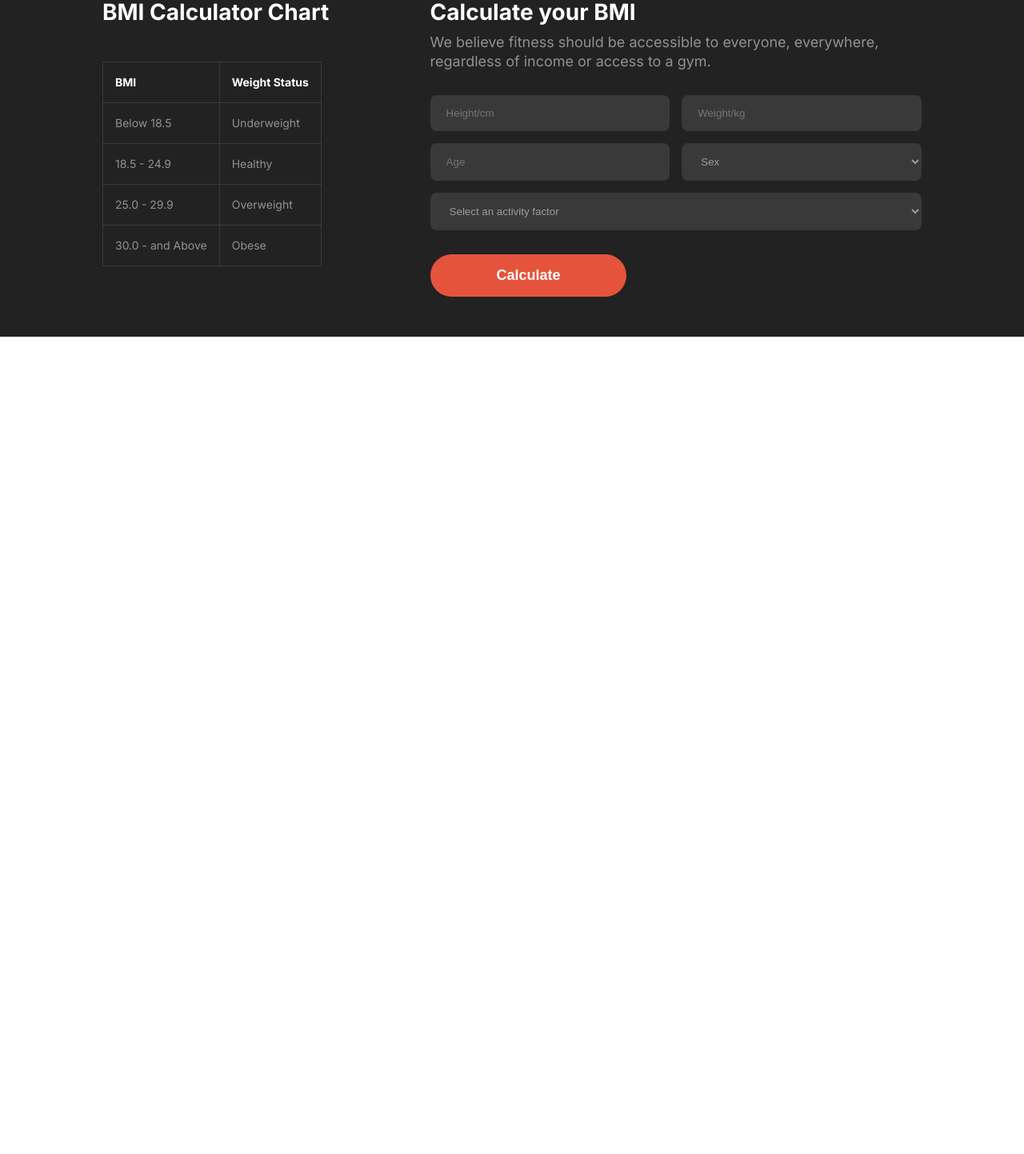
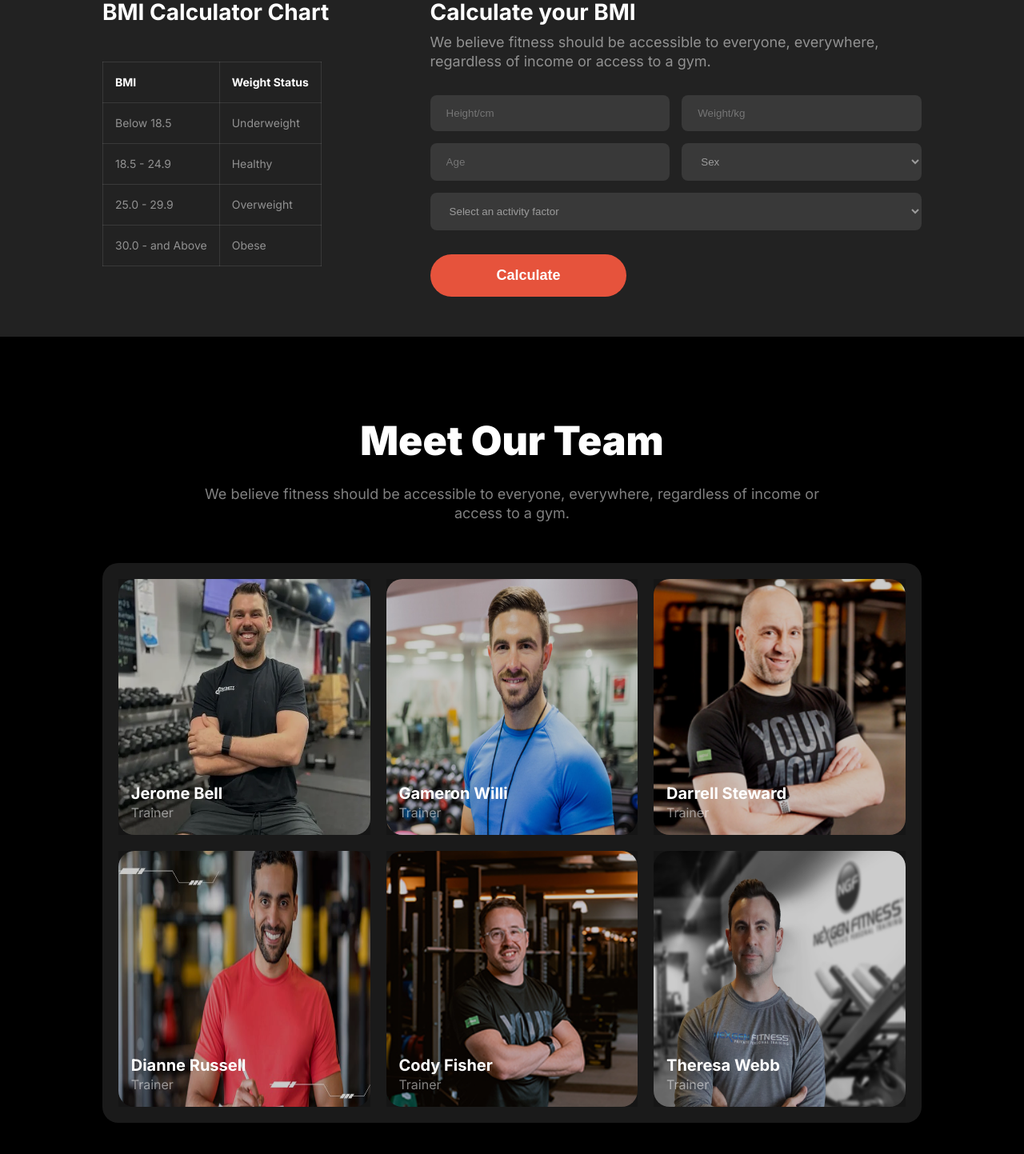
Before and after one commit to Jakaria030/fitness, a plain HTML site: page index.html in a window 1280 px wide. Shown: the part 2825-4268 px from the top of the page at 80% size. Before the commit the page ends 3246 px from the top, so only its background shows below. Drawn offline with Linux system fonts and the light colour scheme; a web font is replaced by a local one.

Commit message:
trainer section completed

```diff
--- a/index.html
+++ b/index.html
@@ -208,6 +208,64 @@
     </section>
     <!-- BMI calculator section end -->
 
+    <!-- Trainer section start -->
+    <section class="container-fluid">
+        <div class="container trainer-container">
+            <div class="trainer-title-container">
+                <h1 class="section-title">Meet Our Team</h1>
+                <p class="section-description">We believe fitness should be accessible to everyone, everywhere, regardless of income or <br> access to a gym.</p>
+            </div>
+
+            <div class="trainer-gallery">
+                <div class="trainer-gallery-content d-grid">
+                    <div class="trainer-col">
+                        <img class="trainer-img" src="images/trainer1.png" alt="Trainer-1">
+                        <div class="trainer-name-designation">
+                            <h4 class="trainer-name">Jerome Bell</h4>
+                            <p class="trainer-designation">Trainer</p>
+                        </div>
+                    </div>
+                    <div class="trainer-col">
+                        <img class="trainer-img" src="images/trainer2.png" alt="Trainer-2">
+                        <div class="trainer-name-designation">
+                            <h4 class="trainer-name">Gameron Willi</h4>
+                            <p class="trainer-designation">Trainer</p>
+                        </div>
+                    </div>
+                    <div class="trainer-col">
+                        <img class="trainer-img" src="images/trainer3.png" alt="Trainer-3">
+                        <div class="trainer-name-designation">
+                            <h4 class="trainer-name">Darrell Steward</h4>
+                            <p class="trainer-designation">Trainer</p>
+                        </div>
+                    </div>
+                    <div class="trainer-col">
+                        <img class="trainer-img" src="images/trainer4.png" alt="Trainer-4">
+                        <div class="trainer-name-designation">
+                            <h4 class="trainer-name">Dianne Russell</h4>
+                            <p class="trainer-designation">Trainer</p>
+                        </div>
+                    </div>
+                    <div class="trainer-col">
+                        <img class="trainer-img" src="images/trainer5.png" alt="Trainer-5">
+                        <div class="trainer-name-designation">
+                            <h4 class="trainer-name">Cody Fisher</h4>
+                            <p class="trainer-designation">Trainer</p>
+                        </div>
+                    </div>
+                    <div class="trainer-col">
+                        <img class="trainer-img" src="images/trainer6.png" alt="Trainer-6">
+                        <div class="trainer-name-designation">
+                            <h4 class="trainer-name">Theresa Webb</h4>
+                            <p class="trainer-designation">Trainer</p>
+                        </div>
+                    </div>
+                </div>
+            </div>
+        </div>
+    </section>
+    <!-- Trainer section end -->
+
 
 </body>
 </html>
--- a/styles/style.css
+++ b/styles/style.css
@@ -491,7 +491,62 @@ body{
 }
 /* bmi section styles end */
 
+/* trainer section styles start */
+.trainer-container{
+    padding: 100px 0;
+}
 
+.trainer-title-container{
+    margin: 0 auto;
+    text-align: center;
+}
+
+.trainer-gallery{
+    margin-top: 50px;
+    padding: 20px;
+    background: rgba(255, 255, 255, 0.1);
+    border-radius: 20px;
+}
+
+.trainer-gallery-content{
+    grid-template-columns: repeat(3, 1fr);
+    gap: 20px;
+}
+
+.trainer-col{
+    max-height: 320px;
+    position: relative;
+}
+
+.trainer-col::before{
+    content: "";
+    position: absolute;
+    inset: 0;
+    background: rgba(0, 0, 0, 0.2);
+}
+
+.trainer-img{
+    width: 100%;
+    height: 100%;
+    border-radius: 20px;
+}
+
+.trainer-name-designation{
+    position: absolute;
+    left: 5%;
+    bottom: 5%;
+    color: var(--color-white);
+}
+
+.trainer-name{
+    font-size: 1.25rem;
+}
+
+.trainer-designation{
+    font-size: 1rem;
+    color: var(--color-light);
+}
+/* trainer section styles end */
 
 
 /* responsive for moblie devices */
@@ -598,7 +653,7 @@ body{
 
     /* habits section styles start */
     .habits-container{
-        padding-top: 25px;
+        padding-top: 50px;
     }
 
     .habits-row{
@@ -659,7 +714,7 @@ body{
 
     /* bmi calculator and chart styles start */
     .bmi-title-container{
-        padding: 25px 0;
+        padding: 50px 0;
     }
 
     .bmi-chart-content{
@@ -688,4 +743,26 @@ body{
         width: 50%;
     }
     /* bmi calculator and chart styles end */
+
+    /* trainer gallery styles start */
+    .trainer-container{
+        padding: 50px 0;
+    }
+
+    .trainer-gallery{
+        margin-top: 40px;
+    }
+
+    .trainer-gallery-content{
+        grid-template-columns: 1fr;
+    }
+
+    .trainer-name{
+        font-size: 1rem;
+    }
+
+    .trainer-designation{
+        font-size: 0.875rem;
+    }
+    /* trainer gallery styles end */
 }
```
Also changed, not shown: images/trainer1.png (added), images/trainer2.png (added), images/trainer3.png (added), images/trainer4.png (added), images/trainer5.png (added), images/trainer6.png (added).
